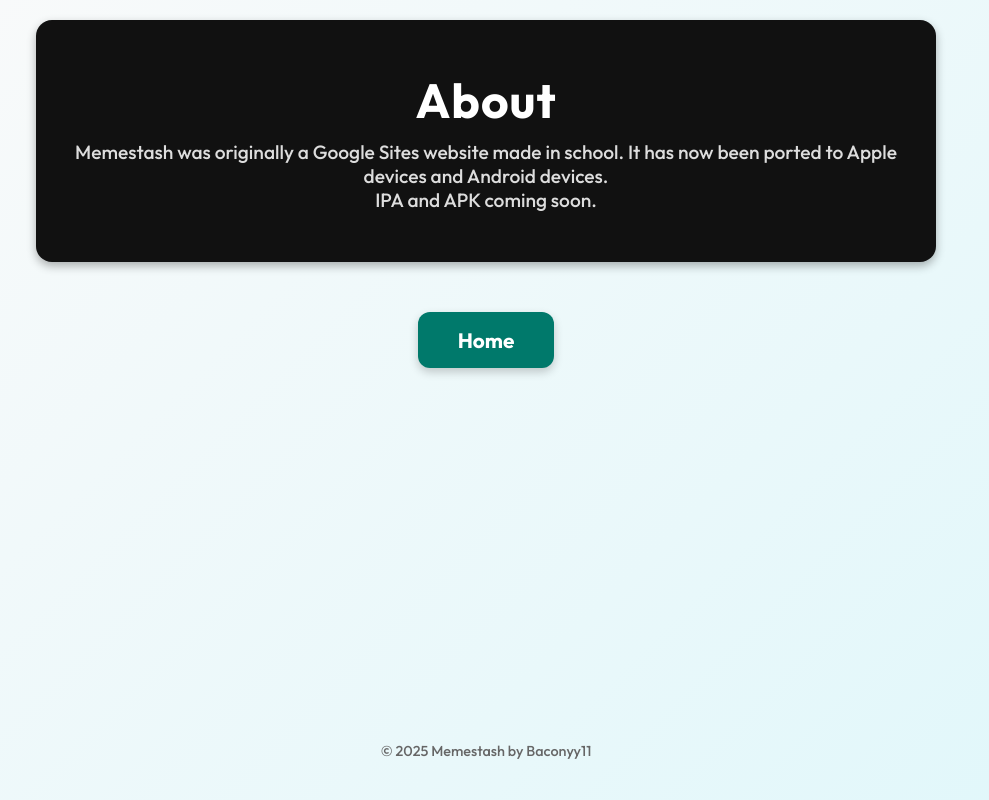
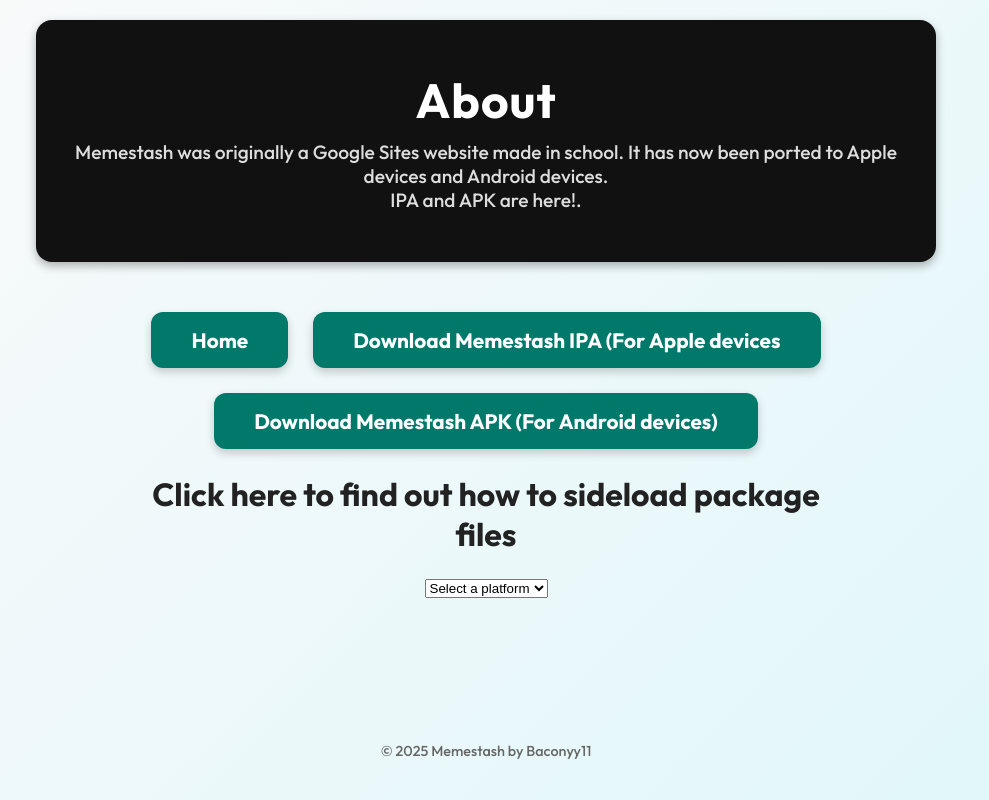
Before and after one commit to Baconyy11/memestash, a plain HTML site: page about.html in a window 1280 px wide. Shown: the whole page, without its empty margins (154-1143 px from the left). Drawn offline with Linux system fonts and the light colour scheme.

Commit message:
about.html 1.1

```diff
--- a/about.html
+++ b/about.html
@@ -111,11 +111,19 @@
   <header>
     <h1>About</h1>
     <p>Memestash was originally a Google Sites website made in school. It has now been ported to Apple devices and Android devices. </p>
-    <p>IPA and APK coming soon.</p>
+    <p>IPA and APK are here!.</p>
   </header>
 
    <div class="buttons">
     <a href="index.html">Home</a>
+    <a href="https://github.com/Baconyy11/memestash/raw/refs/heads/main/memestash.ipa">Download Memestash IPA (For Apple devices</a>
+    <a href="https://github.com/Baconyy11/memestash/raw/refs/heads/main/memestash.apk">Download Memestash APK (For Android devices)</a>
+       <h1>Click here to find out how to sideload package files</h1>
+    <select id="platformSelect" onchange="handleSelection()">
+        <option value="">Select a platform</option>
+        <option value="iOS">iOS</option>
+        <option value="Android">Android</option>
+    </select>
   </div>
 
   <footer>
```
